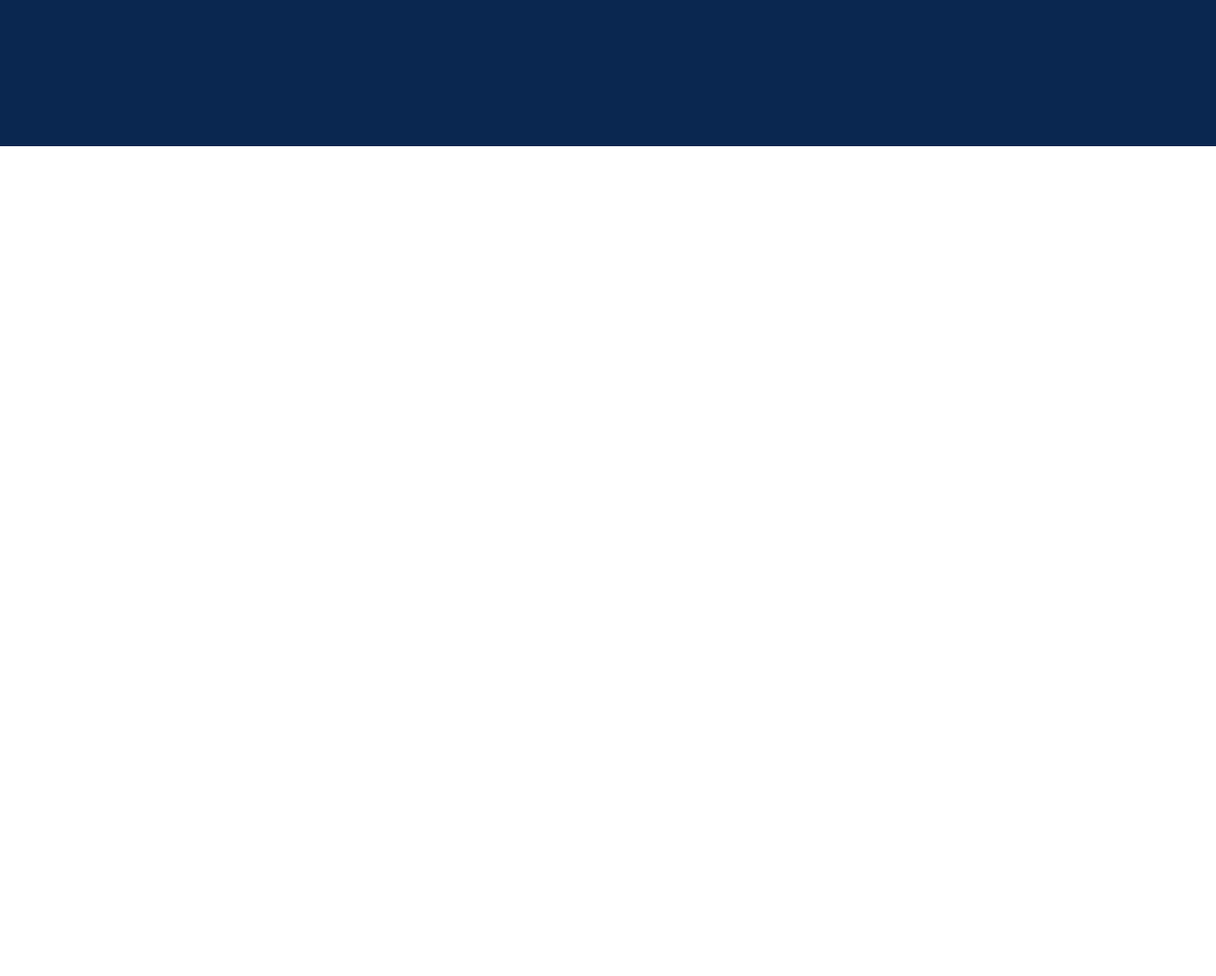
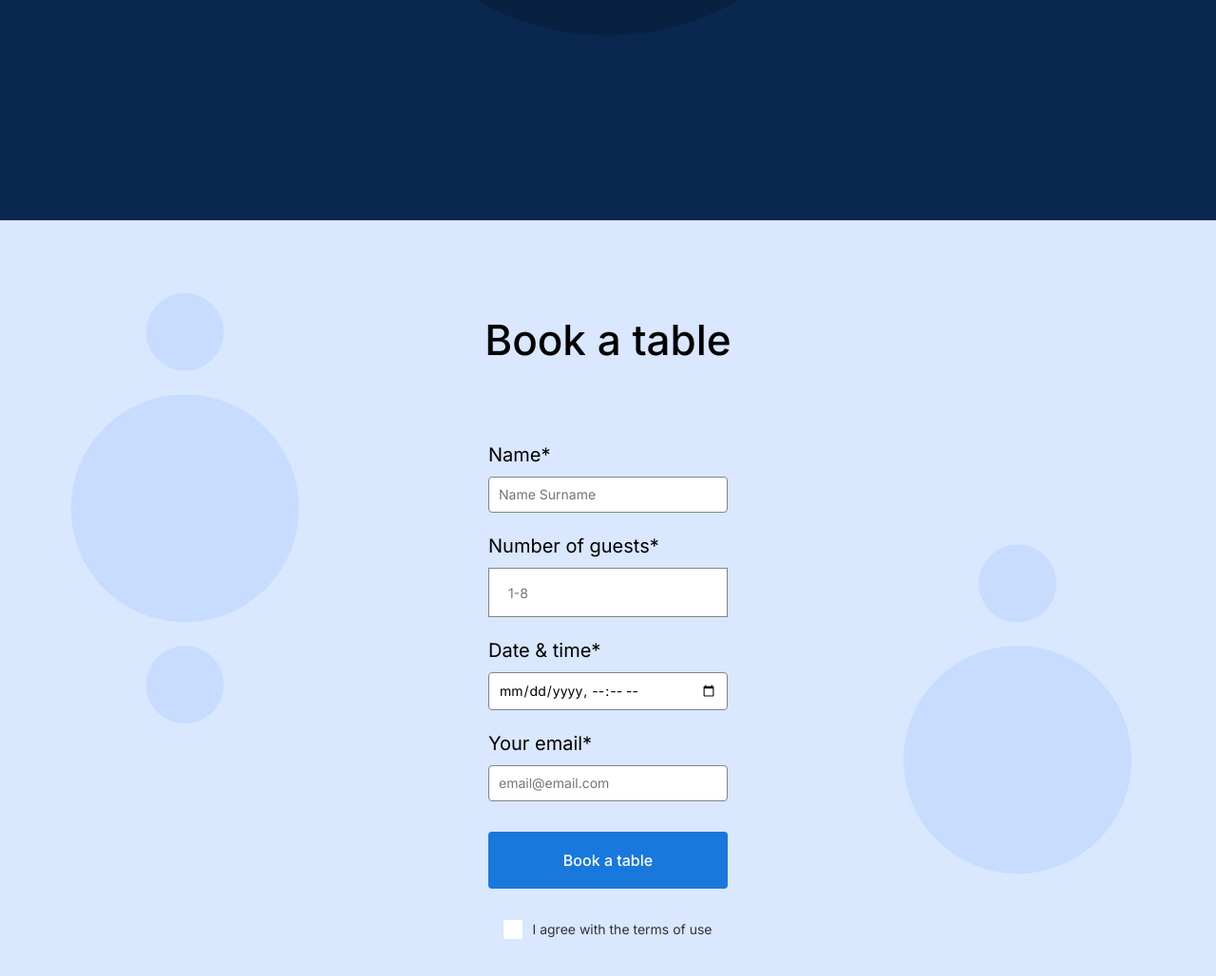
Before and after one commit to habibAbdelgaber/se_project_coffeeshop, a plain HTML site: page index.html in a window 1280 px wide. Shown: the part 1446-2474 px from the top of the page at 95% size. Before the commit the page ends 1600 px from the top, so only its background shows below. Drawn offline with Linux system fonts and the light colour scheme.

Commit message:
update sprint-2 project 2 stage-3

```diff
--- a/index.html
+++ b/index.html
@@ -90,7 +90,40 @@
           </div>
         </div>
       </section>
-      <section class="reservasion" id="reservation"></section>
+      <section class="reservation" id="reservation">
+        <h2 class="reservation__title">Book a table</h2>
+        <form class="reservation__form form">
+          <fieldset class="form__fieldset">
+            <label for="name-surname" class="form__label">Name*</label>
+            <input type="text" placeholder="Name Surname" id="name-surname" name="name-surname" class="form__input"
+              required>
+          </fieldset>
+          <fieldset class="form__fieldset">
+            <label for="guests" class="form__label">Number of guests*</label>
+            <label class="form__label-guests">
+              <input type="text" placeholder="1-8" min="1" max="8" id="guests" name="guests" class="form__input"
+                required>
+            </label>
+          </fieldset>
+          <fieldset class="form__fieldset">
+            <label for="date-time" class="form__label">Date & time*</label>
+            <input type="datetime-local" id="date-time" name="date-time" class="form__input form__input_type_time-time"
+              required>
+          </fieldset>
+          <fieldset class="form__fieldset">
+            <label for="email" class="form__label">Your email*</label>
+            <input type="email" name="email" id="email" class="form__input form__input_type_email"
+              placeholder="email@email.com">
+          </fieldset>
+          <button type="submit" class="form__button">Book a table</button>
+          <label class="form__label_checkbox_content">
+            <input type="checkbox" name="checkbox" id="checkbox" class="form__input_type_checkbox">
+            <span class="form__custom_checkbox"></span>
+            <p class="form__text">I agree with the terms of use</p>
+          </label>
+
+        </form>
+      </section>
       <section class="menu" id="menu"></section>
       <section class="about" id="about"></section>
     </main>
--- a/pages/index.css
+++ b/pages/index.css
@@ -1,11 +1,11 @@
 .page {
   min-width: 1100px;
   max-width: 1600px;
-  margin: 0 auto;
   font-family: "Inter", sans-serif;
   font-size: 16px;
   line-height: 20px;
   position: relative;
+  margin: 0 auto;
 }
 
 .header {
@@ -14,10 +14,12 @@
   background-position: center;
   background-repeat: no-repeat;
   background-size: cover;
+  object-fit: cover;
   height: 800px;
   display: flex;
   flex-direction: column;
   margin: 0;
+  /* width: 100%; */
 }
 
 .nav{
@@ -119,6 +121,7 @@
 
 .footer__list-item {
   font-size: inherit;
+  color: #6F6F6F;
 }
 
 .content{
@@ -127,15 +130,13 @@
 
 /* Recipes */
 .recipes {
+  padding: 20px 0;
   background-color: #0a2750;
   background-image: url('../images/background_recipes.svg');
   background-repeat: no-repeat;
   background-size: cover;
   background-position: center;
-  margin: 0;
-  position: absolute;
-  width: 100%;
-  height: 100%;
+  /* margin: 0; */
 
 }
 
@@ -167,7 +168,6 @@
 }
 
 .recipes__videos{
-  margin: 0 auto;
   margin-top: 80px;
   margin-bottom: 215px;
   display: flex;
@@ -202,5 +202,207 @@
   font-size: 20px;
   line-height: 30px;
 }
+/* end of recipes */
 
-/* end of recipes */
+/* Reservation */
+.reservation {
+  background-color: #D9E7FF;
+  background-image: url('../images/background_reservation.svg');
+  background-size: 100%;
+  background-position: center;
+  background-repeat: no-repeat;
+
+  display: flex;
+  justify-content: center;
+  align-items: center;
+  flex-direction: column;
+}
+.reservation__title {
+  margin: 100px 0 0 0;
+  text-align: center;
+
+  font-family: "Inter", Arial, sans-serif;
+  font-style: normal;
+  font-weight: 500;
+  font-size: 44px;
+  line-height: 52px;
+
+
+}
+
+
+.reservation__form {
+  margin: 0 auto;
+  max-width: 385px;
+  margin-top: 80px;
+  margin-bottom: 120px;
+}
+
+
+.form__fieldset {
+  margin: 0;
+  border: none;
+  margin-bottom: 20px;
+  padding: 0;
+}
+
+.form__fieldset:last-child {
+  margin-bottom: 0;
+}
+
+
+
+.form__label {
+  display: block;
+  margin-bottom: 8px;
+  font-family: "Inter", Arial, sans-serif;
+  font-style: normal;
+  font-weight: normal;
+  font-size: 20px;
+  line-height: 30px;
+}
+
+
+::-webkit-input-placeholder,
+::-moz-placeholder,
+::-ms-input-placeholder,
+::-o-input-placeholder {
+  font-family: "Inter", Arial, sans-serif;
+  font-style: normal;
+  font-weight: 500;
+  font-size: 16px;
+  line-height: 20px;
+  color: #838383;
+}
+
+.form__label-guests {
+  display: block;
+  padding: 15px 20px;
+  background-color: #fff;
+  border: 1px solid #838383;
+
+}
+
+.form__label-guests .form__input:focus {
+  outline: none;
+}
+
+
+
+.form__input {
+  width: 100%;
+  padding: 10px;
+  font-size: 14px;
+  border: 1px solid #838383;
+  border-radius: 4px;
+  box-sizing: border-box;
+}
+
+.form__input:nth-child(1) {
+  border: 0;
+  padding: 0;
+  border-radius: 0;
+}
+
+.form__input:focus {
+  outline: none;
+}
+
+.form__input_type_time-time {
+  border: 1px solid #838383;
+}
+
+
+.form__label_checkbox_content {
+  display: flex;
+  align-items: center;
+  justify-content: center;
+  gap: 12px;
+
+}
+
+.form__text {
+  margin: 0;
+}
+
+
+.form__input_type_checkbox {
+  display: none;
+}
+
+
+.form__input_type_checkbox {
+  display: none;
+}
+
+
+.form__label_checkbox_content {
+  display: flex;
+  align-items: center;
+  gap: 10px;
+  cursor: pointer;
+
+  position: relative;
+}
+
+.form__custom_checkbox {
+  width: 20px;
+  height: 20px;
+  border-radius: 2px;
+  background-color: #fff;
+}
+
+
+.form__input_type_checkbox:checked + .form__custom_checkbox {
+  background-color: #1878DC;
+  background-image: url('../images/check.svg');
+  background-size: 50%;
+  background-repeat: no-repeat;
+  background-position: center;
+}
+
+.form__input_type_checkbox:checked + .form__custom_checkbox::after {
+  opacity: 1;
+}
+
+.form__text {
+  margin: 0;
+  font-size: 14px;
+  color: #333;
+  line-height: 1.5;
+}
+
+
+.form__label_checkbox_content .form__label {
+  font-family: "Inter", Arial, sans-serif;
+  font-style: normal;
+  font-weight: 500;
+  font-size: 16px;
+  line-height: 20px;
+  margin-bottom: 0;
+
+}
+
+.form__button {
+  display: block;
+  width: 100%;
+  padding: 20px 0;
+  margin: 32px 0;
+  color: #fff;
+  background-color: #1878DC;
+  border: none;
+  border-radius: 4px;
+  cursor: pointer;
+  text-align: center;
+
+  font-family: "Inter", Arial, sans-serif;
+  font-style: normal;
+  font-weight: 500;
+  font-size: 16px;
+  line-height: 20px;
+  transition: background-color .5s linear;
+}
+
+.form__button:hover {
+  background-color: #3f96f3;
+}
```
